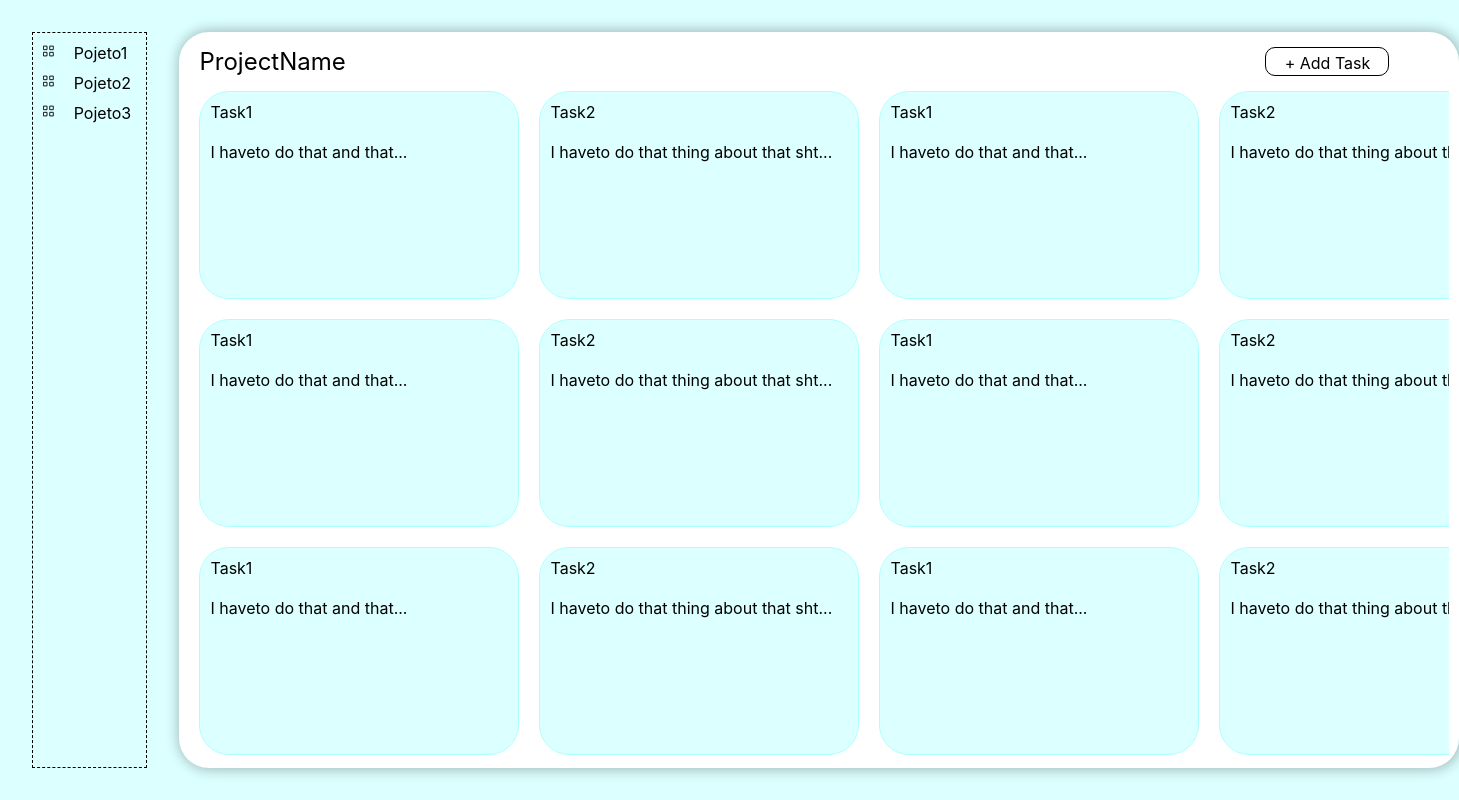
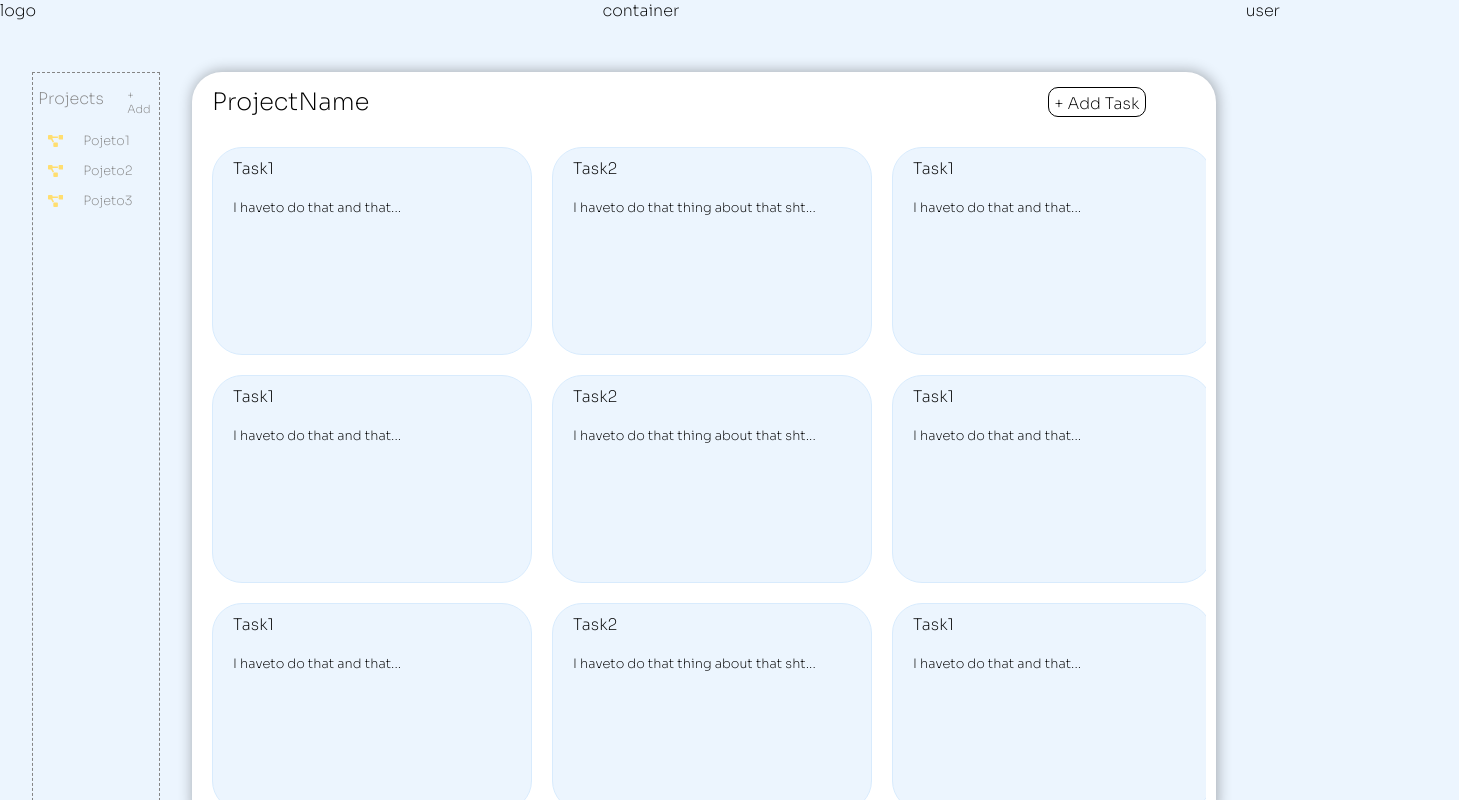
Before and after one commit to AllanCicceri/QuickDo, a React (Create React App) app: page / in a window 1280 px wide. Shown: the top 800 px of the page, 1459 px wide, since content can reach past the window. Built offline with nearby package versions, Linux system fonts and the light colour scheme.

Commit message:
Adicionei um header que vai conter a foto do usuario, o logo do dev, e uma barra de busca de tarefas. Fiz alguns ajustes no layout

```diff
--- a/src/App.css
+++ b/src/App.css
@@ -1,12 +1,50 @@
+@import url('https://fonts.googleapis.com/css2?family=Sora:wght@200&display=swap');
+
+:root{
+  --grayColor: #858585;
+}
+
+
 *{
   margin: 0;
   padding: 0;
   box-sizing: border-box;
-  background-color: #DCFFFF;
+  background-color: #ECF5FE;
+  font-family: 'Sora', sans-serif;
 }
 
 .app{
   height: 100vh;
+}
 
+.appBody{
   display: flex;
+
 }
+
+.projects-container{
+  width: 10%;
+  margin: 2em 0 2em 2em;
+  padding: 15px 5px;
+  border: var(--grayColor) 1px dashed;
+}
+
+.projects-header{
+  display: flex;
+  justify-content: space-between;
+}
+
+.projects-label{
+  width: 100%;
+  font-weight: 500;
+  color: var(--grayColor);
+}
+
+.projects-insertProject{
+  width: 30%;
+  font-size: 0.7rem;
+  display: flex;
+  align-items: center;
+  color: var(--grayColor);
+  cursor: pointer;
+}
--- a/src/App.jsx
+++ b/src/App.jsx
@@ -1,12 +1,22 @@
 import './App.css';
 import Content from './components/Content';
 import ListOfProjects from './components/ListOfProjects';
+import Header from './components/Header';
 
 function App() {
   return (
     <div className="app">
-      <ListOfProjects/>
-      <Content />
+      <Header />
+      <body className="appBody">
+        <aside className="projects-container">
+          <div className="projects-header">
+            <div className="projects-label">Projects</div>
+            <div className="projects-insertProject">+ Add</div>
+          </div>
+          <ListOfProjects/>
+        </aside>
+        <Content />
+      </body>
     </div>
   );
 }
--- a/src/components/Content.css
+++ b/src/components/Content.css
@@ -1,6 +1,8 @@
+@import url('https://fonts.googleapis.com/css2?family=Sora:wght@200;600&display=swap');
+
 .content{
     background-color: #FFF;
-    width: 100%;
+    width: 80%;
     margin: 2em 2em;
     padding: 10px 10px;
     border-radius: 30px;
@@ -15,11 +17,14 @@
     margin: 5px 10px;
     justify-content: space-between;
     background-color: transparent;
+    margin-bottom: 20px;
 }
 
 .content-projectName{
     font-size: 1.5rem;
     background-color: transparent;
+    font-family: 'Sora', sans-serif;
+    font-weight: 500;
 }
 .content-insertTask{
     font-size: 1rem;
--- /dev/null
+++ b/src/components/Header.css
@@ -0,0 +1,6 @@
+.headder{
+    width: 100%;
+    height: 5%;
+    display: flex;
+    justify-content: space-between;
+}
--- /dev/null
+++ b/src/components/Header.jsx
@@ -0,0 +1,13 @@
+import './Header.css'
+
+function Header(){
+    return(
+        <header className="headder">
+            <div className="logo">logo</div>
+            <div className="searchContainer">container</div>
+            <div className="user">user</div>
+        </header>
+    )
+}
+
+export default Header
--- a/src/components/ListOfProjects.css
+++ b/src/components/ListOfProjects.css
@@ -1,6 +1,3 @@
 .ListOfProjects{
-    width: 10%;
-    margin: 2em 0 2em 2em;
-    padding: 5px 5px;
-    border: black 1px dashed;
+    margin: 10px 5px;
 }
--- a/src/components/Project.css
+++ b/src/components/Project.css
@@ -3,12 +3,14 @@
     height: 30px;
     padding: 5px;
     display: flex;
+    align-items: center;
 }
 
 .project-ItemName{
     width: 100%;
     margin-left: 20px;
-    font-size: 1rem;
+    font-size: 0.8rem;
+    color: #858585;
 }
 
 .project-ItemName:hover{
--- a/src/components/Project.jsx
+++ b/src/components/Project.jsx
@@ -1,11 +1,14 @@
 import './Project.css'
-import {GrProjects} from 'react-icons/gr/'
+import {FaProjectDiagram} from 'react-icons/fa/'
+import { IconContext } from "react-icons";
 
 function Project({item}){
+    const style = { color: "#FFDE70", fontSize: "1.5em" }
 
     return(
         <div className="project-item">
-            <GrProjects />
+            <FaProjectDiagram style={style}/>
+
             <div className="project-ItemName">
                 {item.title}
             </div>
--- a/src/components/TaskItem.css
+++ b/src/components/TaskItem.css
@@ -3,7 +3,7 @@
     height: 13em;
     margin: 10px;
     border-radius: 30px;
-    border: solid 1px #ADFFFF;
+    border: solid 1px #D8EBFD;
     display: flex;
     flex-direction: column;
 }
@@ -11,7 +11,7 @@
 .taskItem-title,.taskItem-description{
     background-color: transparent;
     border: none;
-    margin: 10px;
+    margin: 10px 20px;
 }
 .taskItem-title{
     width: 100%;
@@ -19,5 +19,14 @@
 }
 
 .taskItem-description{
+    width: 100%;
     height: 100%;
+    font-size: 13px;
 }
+
+/* hr{
+    width: 90%;
+    height: 1px;
+    border: 0;
+    background-image: linear-gradient(to right, rgba(150,150,150,0), rgba(150,150,150,.7), rgba(150,150,150,0));
+} */
```
